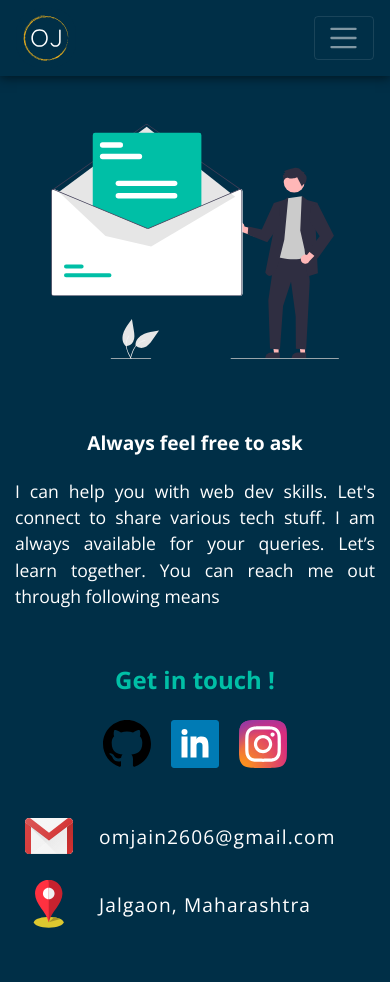
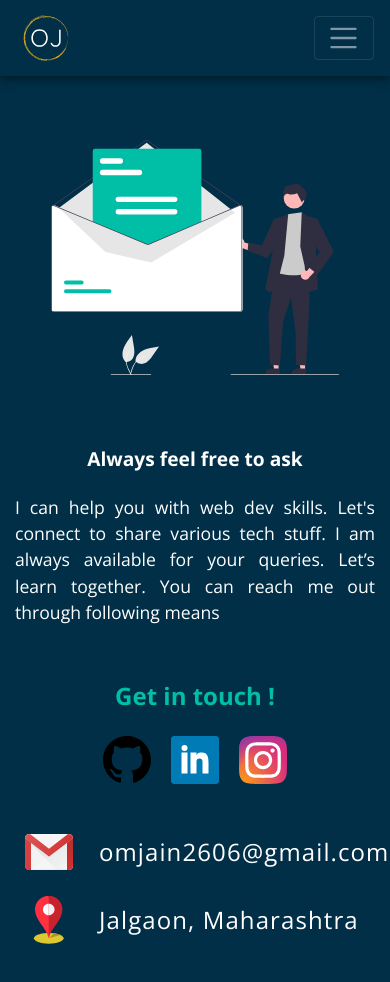
Before and after one commit to omjain2001/Portfolio, a React (Create React App) app: page /contact in a window 390 px wide. Shown: the top 982 px of the page. Built offline with nearby package versions, Linux system fonts and the light colour scheme.

Commit message:
UI change

```diff
--- a/src/App.css
+++ b/src/App.css
@@ -344,10 +344,6 @@ body {
     height: 200px !important;
   }
 
-  .title-img {
-    height: 250px;
-  }
-
   .row {
     margin-top: 0 !important;
   }
@@ -363,7 +359,7 @@ body {
   .title-img {
     height: auto;
     width: 60%;
-    margin-top: 3rem;
+    margin-top: 4rem;
   }
 
   .title-container {
@@ -389,7 +385,7 @@ body {
   }
 
   .contact-info h5 {
-    font-size: 1.5rem !important;
+    font-size: 1.2rem !important;
   }
 }
 
@@ -497,7 +493,7 @@ body {
   }
 
   .contact-info h5 {
-    font-size: 1.2rem !important;
+    font-size: 1.5rem !important;
   }
 
   /* Other */
```
